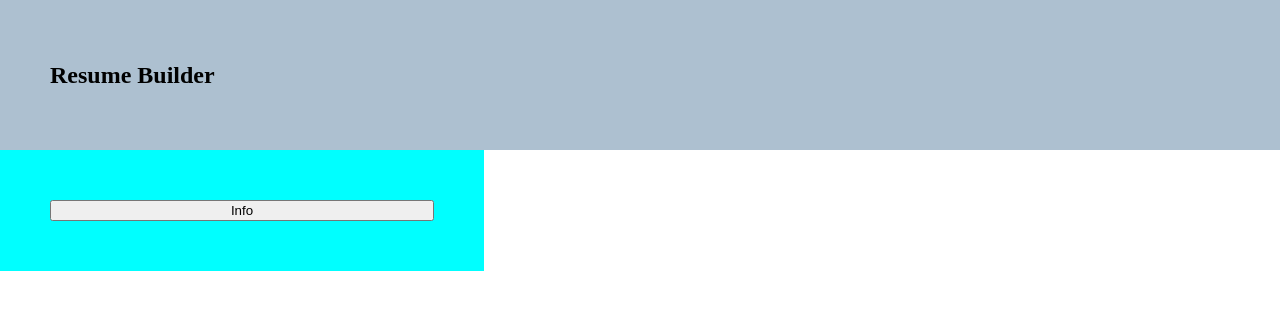
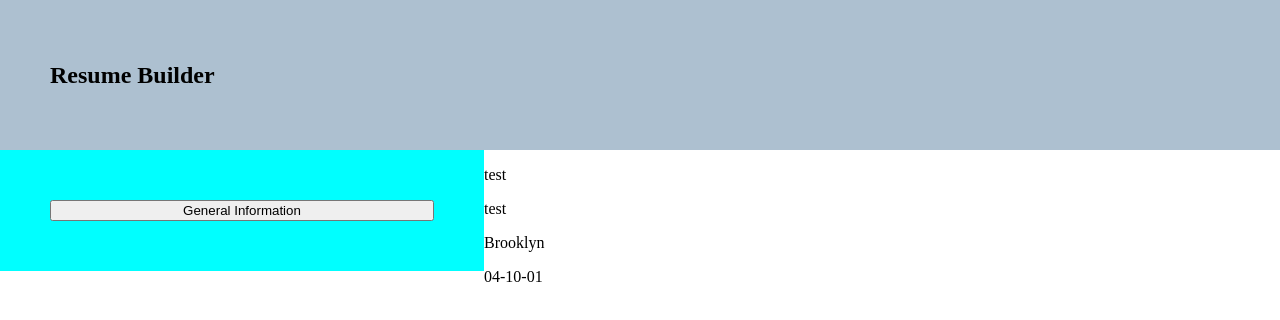
Before and after one commit to juniortorr/resume-builder, a React (Vite) app: page / in a window 1280 px wide. Shown: the top 320 px of the page. Built offline with nearby package versions, Linux system fonts and the light colour scheme.

Commit message:
- set up general information form and useState to update the current information displayed in resume

```diff
--- a/src/assets/components/App.jsx
+++ b/src/assets/components/App.jsx
@@ -1,13 +1,24 @@
+import { useState } from 'react';
 import './App.css';
 import Sidebar from './Sidebar';
+import Resume from './Resume';
 import generalInfo from '../../data/general-info';
+import education from '../../data/education';
 
 function App() {
+  const [currentGeneral, setCurrentGeneral] = useState(generalInfo);
   return (
     <main className="main-container">
-      <Sidebar generalInfo={generalInfo} />
+      <Sidebar
+        generalInfo={generalInfo}
+        education={education}
+        setCurrentGeneral={setCurrentGeneral}
+        currentGeneral={currentGeneral}
+      />
       <section className="current-resume-container">
-        <div className="updated-fields"></div>
+        <div className="updated-fields">
+          <Resume currentGeneral={currentGeneral} />
+        </div>
       </section>
     </main>
   );
--- a/src/assets/components/Form.jsx
+++ b/src/assets/components/Form.jsx
@@ -1,23 +1,36 @@
 import { useState } from 'react';
 
-function Form({ info }) {
+function Form({ info, name, setCurrentGeneral, currentGeneral }) {
   const [isActive, setIsActive] = useState(false);
   const keys = Object.keys(info);
+  const objectToMap = (obj) => new Map(Object.entries(obj));
+  const mapToObject = (map) => Object.fromEntries(map.entries());
 
+  function handleChange(e) {
+    const map = objectToMap(currentGeneral);
+    map.set(e.target.id, e.target.value);
+
+    setCurrentGeneral({
+      ...mapToObject(map),
+    });
+  }
   function handleClick() {
     setIsActive(!isActive);
   }
 
   if (isActive === false) {
-    return <button onClick={handleClick}>Info</button>;
+    return <button onClick={handleClick}>{name}</button>;
   }
   if (isActive === true) {
     return (
       <>
-        <button onClick={handleClick}>Information</button>
+        <button onClick={handleClick}>{name}</button>
         <form action="/">
           {keys.map((key, index) => {
-            return <input type="text" key={index} placeholder={key} />;
+            console.log(key);
+            return (
+              <input type="text" key={index} placeholder={key} onChange={handleChange} id={key} />
+            );
           })}
         </form>
       </>
--- /dev/null
+++ b/src/assets/components/Resume.jsx
@@ -0,0 +1,12 @@
+function Resume({ currentGeneral }) {
+  return (
+    <div className="updated-general">
+      <p>{currentGeneral.firstName}</p>
+      <p>{currentGeneral.lastName}</p>
+      <p>{currentGeneral.placeOfBirth}</p>
+      <p>{currentGeneral.dateOfBirth}</p>
+    </div>
+  );
+}
+
+export default Resume;
--- a/src/assets/components/Sidebar.jsx
+++ b/src/assets/components/Sidebar.jsx
@@ -1,10 +1,14 @@
 import Form from './Form';
-function Sidebar({ generalInfo }) {
+function Sidebar({ generalInfo, setCurrentGeneral, currentGeneral }) {
   return (
     <section className="sidebar">
-      <Form info={generalInfo} />
-      {/* <Form name="Education" />
-      <Form name="I forgot" /> */}
+      <Form
+        info={generalInfo}
+        setCurrentGeneral={setCurrentGeneral}
+        name="General Information"
+        currentGeneral={currentGeneral}
+      />
+      {/* <Form info={education} name="Education" /> */}
     </section>
   );
 }
--- /dev/null
+++ b/src/data/education.js
@@ -0,0 +1,6 @@
+const education = {
+  highestDegree: 'GED',
+  highschool: 'Highschool Attended',
+};
+
+export default education;
```
